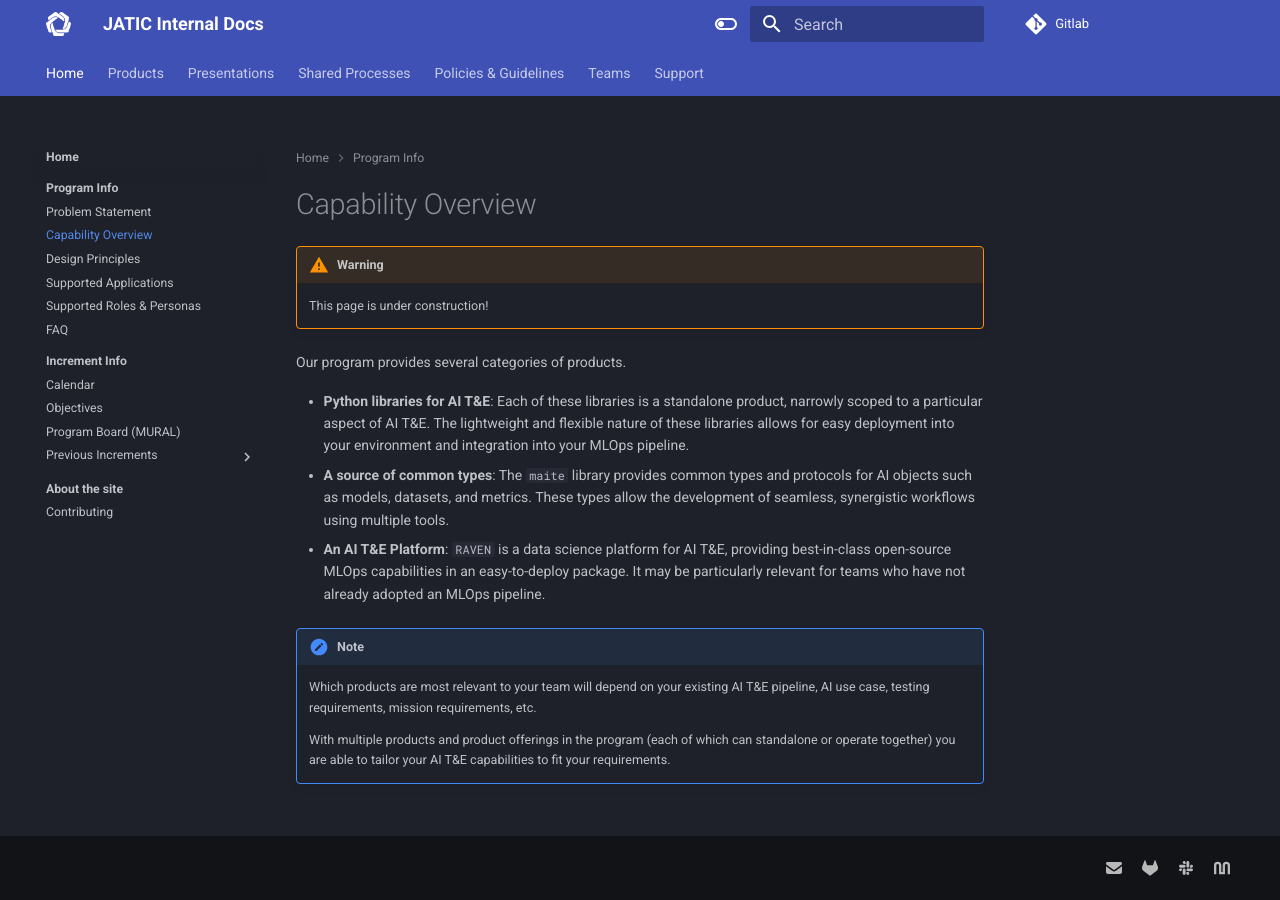
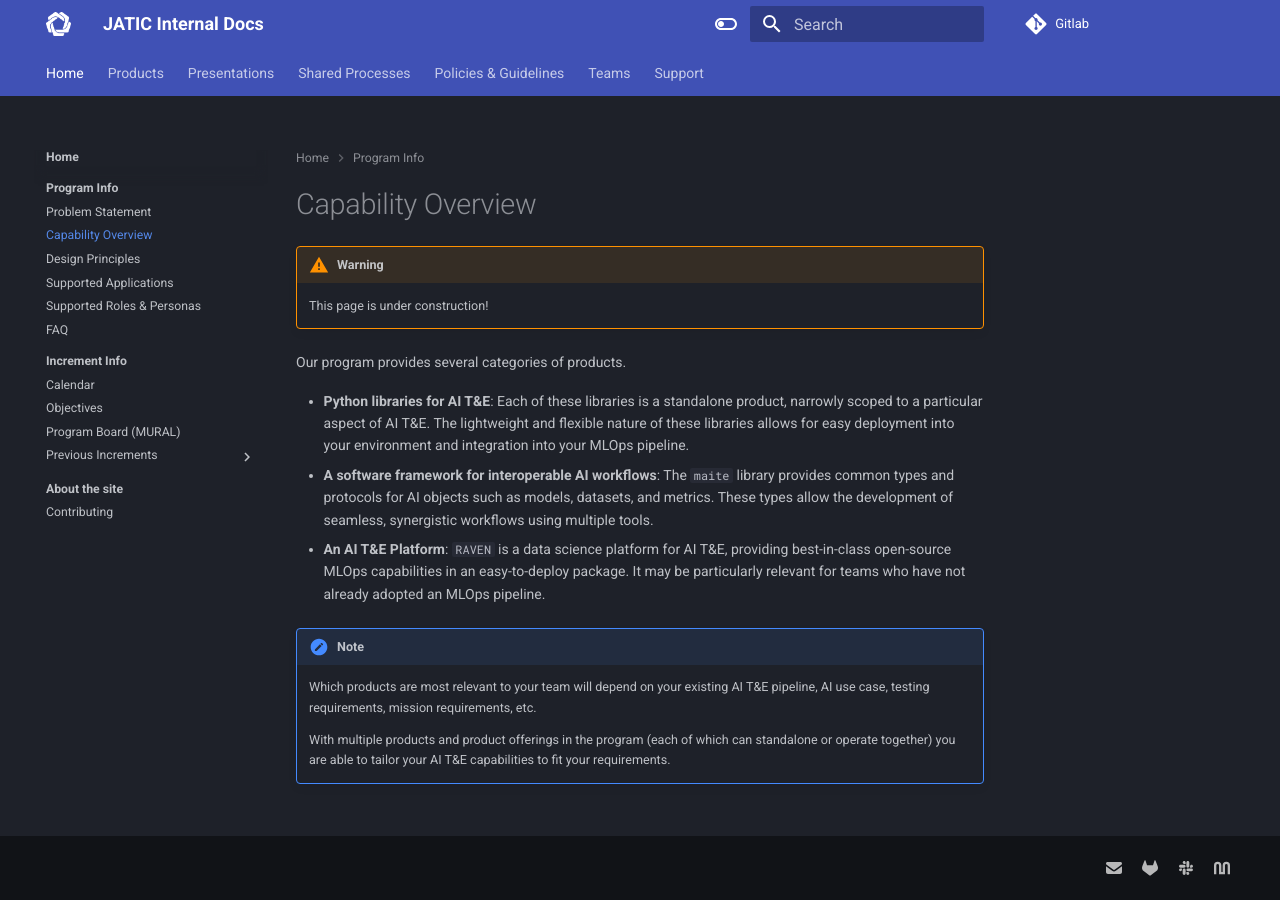
Before and after one commit to zheng0xd/JATIC-internal-docs, an MkDocs documentation site: the page built from docs/program/capability-overview.md, in a window 1280 px wide. Built offline with MkDocs 1.6.1 and Material for MkDocs 9.7.7, drawn with Linux system fonts in a browser that asks for light colours.

Commit message:
change description of "maite"

```diff
--- a/docs/program/capability-overview.md
+++ b/docs/program/capability-overview.md
@@ -7,7 +7,7 @@
 Our program provides several categories of products.
 
 - **Python libraries for AI T&E**: Each of these libraries is a standalone product, narrowly scoped to a particular aspect of AI T&E. The lightweight and flexible nature of these libraries allows for easy deployment into your environment and integration into your MLOps pipeline.
-- **A source of common types**: The `maite` library provides common types and protocols for AI objects such as models, datasets, and metrics. These types allow the development of seamless, synergistic workflows using multiple tools.
+- **A software framework for interoperable AI workflows**: The `maite` library provides common types and protocols for AI objects such as models, datasets, and metrics. These types allow the development of seamless, synergistic workflows using multiple tools.
 - **An AI T&E Platform**: `RAVEN` is a data science platform for AI T&E, providing best-in-class open-source MLOps capabilities in an easy-to-deploy package. It may be particularly relevant for teams who have not already adopted an MLOps pipeline.
 
 !!! note
```
